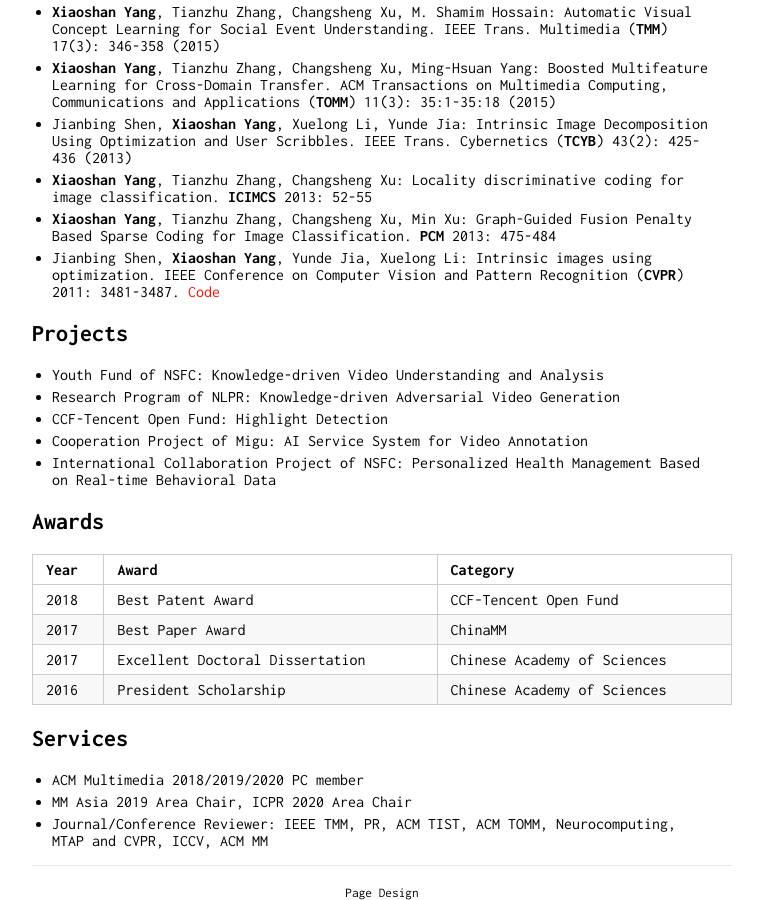
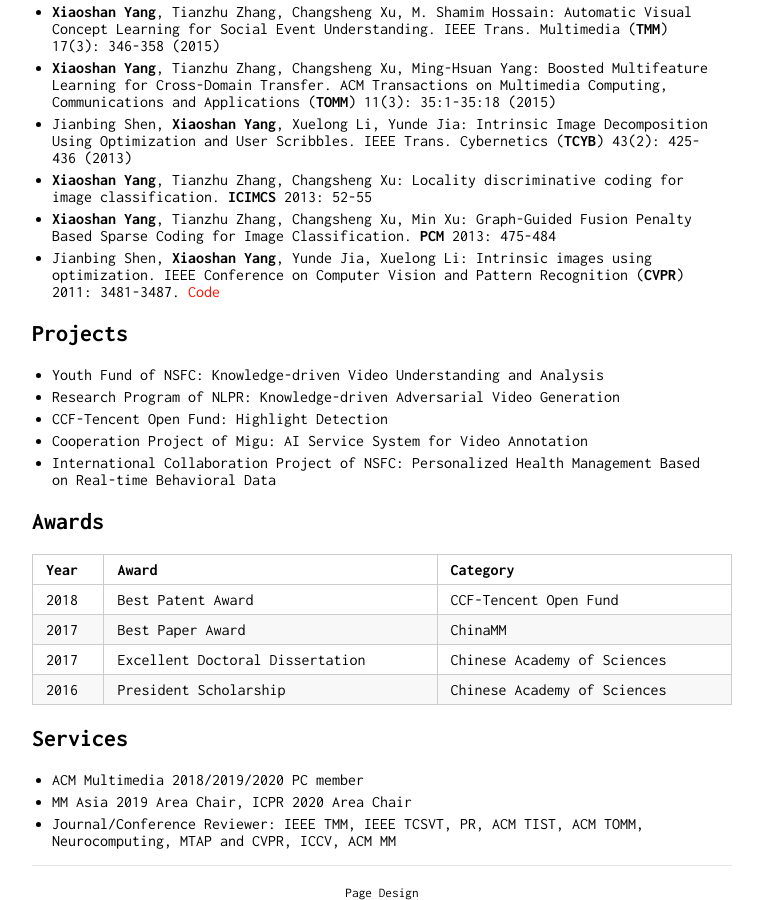
Before and after one commit to YangXS/yangxs.github.io, a Jekyll site: the page built from index.md, in a window 1280 px wide and 900 px high, scrolled down 1976 px. Shown: the whole window, without its empty margins (258-1021 px from the left). Built offline with Jekyll 4.4.1, drawn with Linux system fonts in a browser that asks for light colours; our own code applies the rules of GitHub Pages for plain Markdown files.

Commit message:
Update index.md

```diff
--- a/index.md
+++ b/index.md
@@ -75,4 +75,4 @@ Year | Award | Category
 
 * ACM Multimedia 2018/2019/2020 PC member
 * MM Asia 2019 Area Chair, ICPR 2020 Area Chair
-* Journal/Conference Reviewer: IEEE TMM, PR, ACM TIST, ACM TOMM, Neurocomputing, MTAP and CVPR, ICCV, ACM MM
+* Journal/Conference Reviewer: IEEE TMM, IEEE TCSVT, PR, ACM TIST, ACM TOMM, Neurocomputing, MTAP and CVPR, ICCV, ACM MM
```
